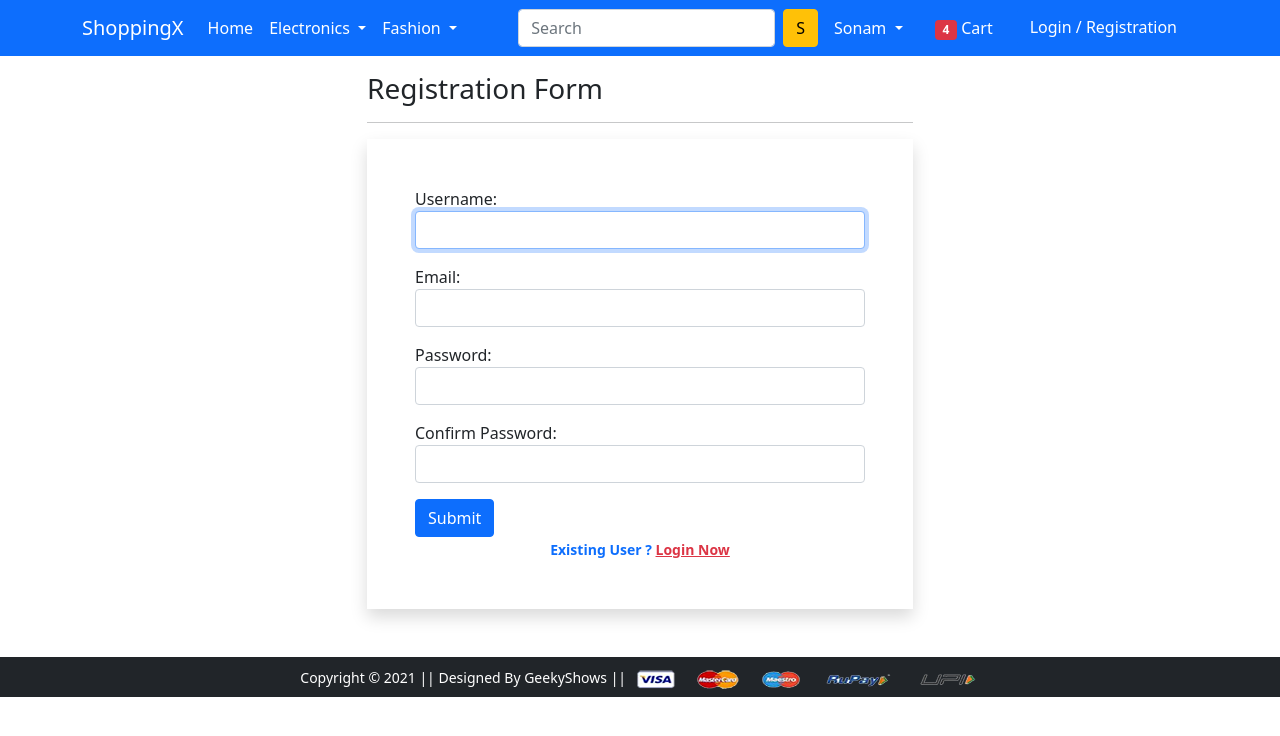
After one commit to ManyuDhyani/Ecom_website, a Django app: page /registration/ in a window 1280 px wide. The commit adds this page. Shown: the top 736 px of the page. Run offline with Django 3.2, Linux system fonts and the light colour scheme.

Commit message:
Customer registration form extends from UserCreationForm of django.

```diff
--- /dev/null
+++ b/store/forms.py
@@ -0,0 +1,14 @@
+from django import forms
+from django.contrib.auth.forms import UserCreationForm
+from django.contrib.auth.models import User
+
+class CustomerRegistrationForm(UserCreationForm):
+    password1 = forms.CharField(label='Password', widget=forms.PasswordInput(attrs={'class': 'form-control'}))
+    password2 = forms.CharField(label='Confirm Password', widget=forms.PasswordInput(attrs={'class': 'form-control'}))
+    email = forms.CharField(required=True, widget=forms.EmailInput(attrs={'class': 'form-control'}))
+
+    class Meta:
+        model = User
+        fields = ['username', 'email', 'password1', 'password2']
+        labels = {'email': 'Email'}
+        widgets = {'username': forms.TextInput(attrs={'class': 'form-control'})}
--- a/store/templates/app/base.html
+++ b/store/templates/app/base.html
@@ -115,24 +115,22 @@
                 </form>
               </div>
               <div class="tab-pane fade" id="pills-registration" role="tabpanel" aria-labelledby="pills-registration-tab">
-                <form action="">
-                  <div class="mb-3">
-                    <label for="inputEmail4" class="form-label">Email</label>
-                    <input type="email" class="form-control" id="inputEmail4">
-                    <div id="emailHelp" class="form-text">We'll never share your email with anyone else.</div>
-                  </div>
-                  <div class="mb-3">
-                    <label for="inputPassword1" class="form-label">Password</label>
-                    <input type="password" class="form-control" id="inputPassword1">
-                  </div>
-                  <div class="mb-3">
-                    <label for="inputPassword2" class="form-label">Confirm Password</label>
-                    <input type="password" class="form-control" id="inputPassword2">
-                  </div>
-                  <div class="text-end">
-                    <button type="button" class="btn btn-danger">Submit</button>
-                  </div>
-                </form>
+              <form action="" method="post" novalidate class="shadow p-5">
+                  {% csrf_token %}
+                  {% for fm in form %}
+                      <div class="form-group mb-3">
+                          {{fm.label_tag}} {{fm}} <small class="text-danger">{{fm.errors|striptags}}</small>
+                      </div>
+                  {% endfor %}
+                  <input type="submit" value="Submit" class="btn btn-primary">
+                  <br>
+                  <div class="text-center text-primary fw-bold"><small>Existing User ? <a href="{% url 'login' %}" class="text-danger">Login Now</a> </small></div>
+                  {% if form.non_field_errors %}
+                      {% for error in form.non_field_errors %}
+                          <p class="alert alert-danger my-3">{{error}}</p>
+                      {% endfor %}
+                  {% endif %}
+              </form>
               </div>
             </div>
           </div>
--- /dev/null
+++ b/store/templates/app/register.html
@@ -0,0 +1,29 @@
+{% extends 'app/base.html' %}
+{% load static %}
+{% block title %}Mobiles{% endblock title %}
+{% block main-content %}
+<div class="container">
+    <div class="row my-3">
+        <div class="col-sm-6 offset-sm-3">
+            <h3>Registration Form</h3>
+            <hr>
+            <form action="" method="post" novalidate class="shadow p-5">
+                {% csrf_token %}
+                {% for fm in form %}
+                    <div class="form-group mb-3">
+                        {{fm.label_tag}} {{fm}} <small class="text-danger">{{fm.errors|striptags}}</small>
+                    </div>
+                {% endfor %}
+                <input type="submit" value="Submit" class="btn btn-primary">
+                <br>
+                <div class="text-center text-primary fw-bold"><small>Existing User ? <a href="{% url 'login' %}" class="text-danger">Login Now</a> </small></div>
+                {% if form.non_field_errors %}
+                    {% for error in form.non_field_errors %}
+                        <p class="alert alert-danger my-3">{{error}}</p>
+                    {% endfor %}
+                {% endif %}
+            </form>
+        </div>
+    </div>
+</div>
+{% endblock main-content %}
--- a/store/urls.py
+++ b/store/urls.py
@@ -2,12 +2,14 @@ from django.urls import path
 from store import views
 urlpatterns = [
     path('', views.HomeView.as_view(),name="home"),
-    path('product-detail/<int:pk>', views.product_detail.as_view(), name='product-detail'),
-    path('cart', views.add_to_cart, name='add-to-cart'),
-    path('buy', views.buy_now, name='buy-now'),
-    path('profile', views.profile, name='profile'),
-    path('address', views.address, name='address'),
-    path('orders', views.orders, name='orders'),
-    path('changepassword', views.change_password, name='changepassword'),
+    path('product-detail/<int:pk>/', views.product_detail.as_view(), name='product-detail'),
+    path('cart/', views.add_to_cart, name='add-to-cart'),
+    path('buy/', views.buy_now, name='buy-now'),
+    path('profile/', views.profile, name='profile'),
+    path('address/', views.address, name='address'),
+    path('orders/', views.orders, name='orders'),
+    path('changepassword/', views.change_password, name='changepassword'),
     path('mobile/<slug:data>', views.mobile, name='mobile'),
+    path('registration/', views.CustomerRegistrationView.as_view(), name='regsiter'),
+    path('login/', views.orders, name='login'),
 ]
--- a/store/views.py
+++ b/store/views.py
@@ -1,6 +1,7 @@
 from django.shortcuts import render
 from django.views import View
 from .models import *
+from .forms import CustomerRegistrationForm
 
 class HomeView(View):
  def get(self, request):
@@ -38,3 +39,14 @@ def mobile(request, data=None):
  elif data == 'all':
   mobiles = Product.objects.filter(category='M')
  return render(request, 'app/mobile.html', {'mobiles': mobiles})
+
+class CustomerRegistrationView(View):
+ def get(self, request):
+  form = CustomerRegistrationForm()
+  return render(request, 'app/register.html', {'form': form})
+
+ def post(self, request):
+  form = CustomerRegistrationForm(request.POST)
+  if form.is_valid():
+   form.save()
+  return render(request, 'app/register.html', {'form': form})
```
Also changed, not shown: db.sqlite3.
